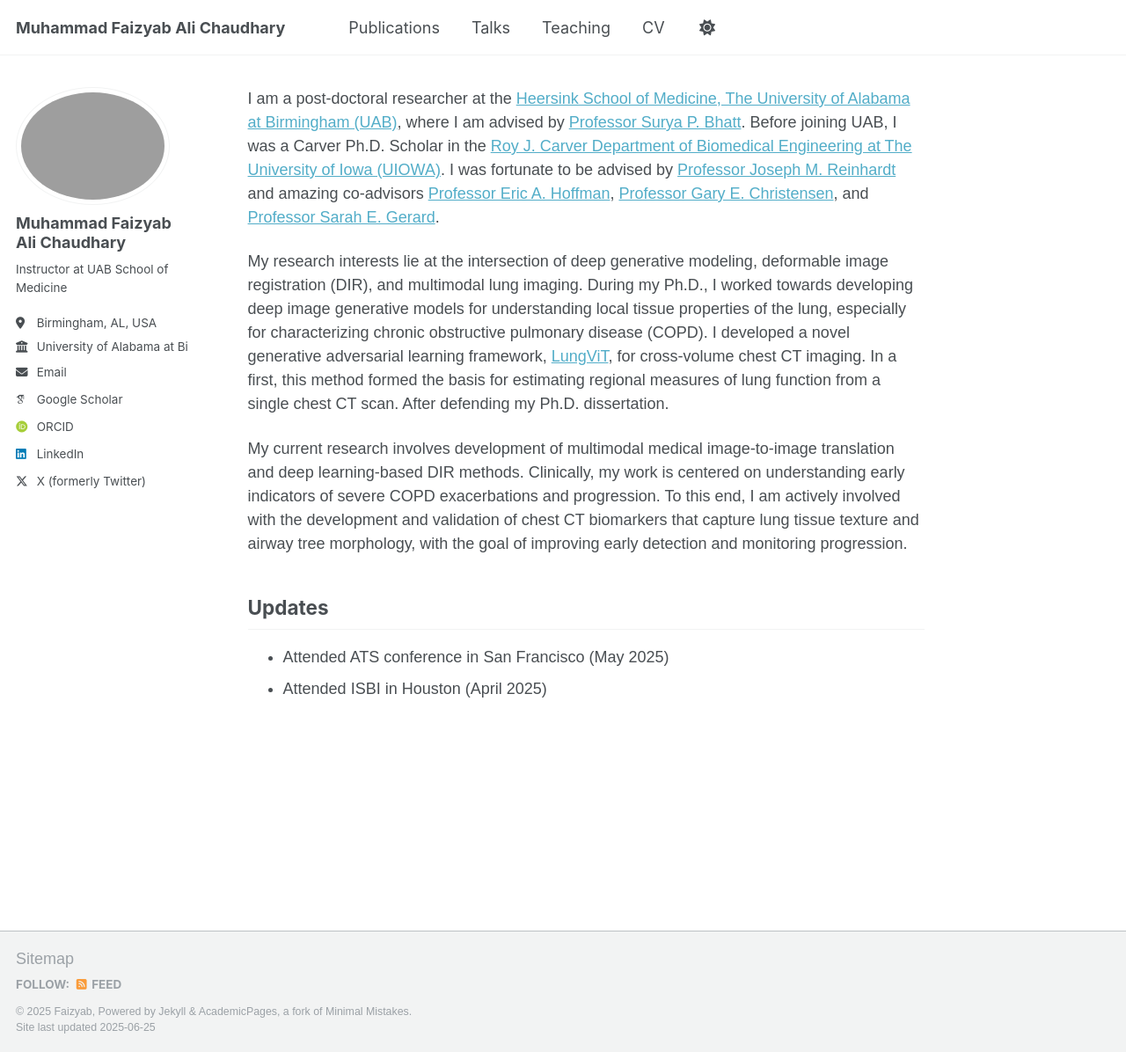
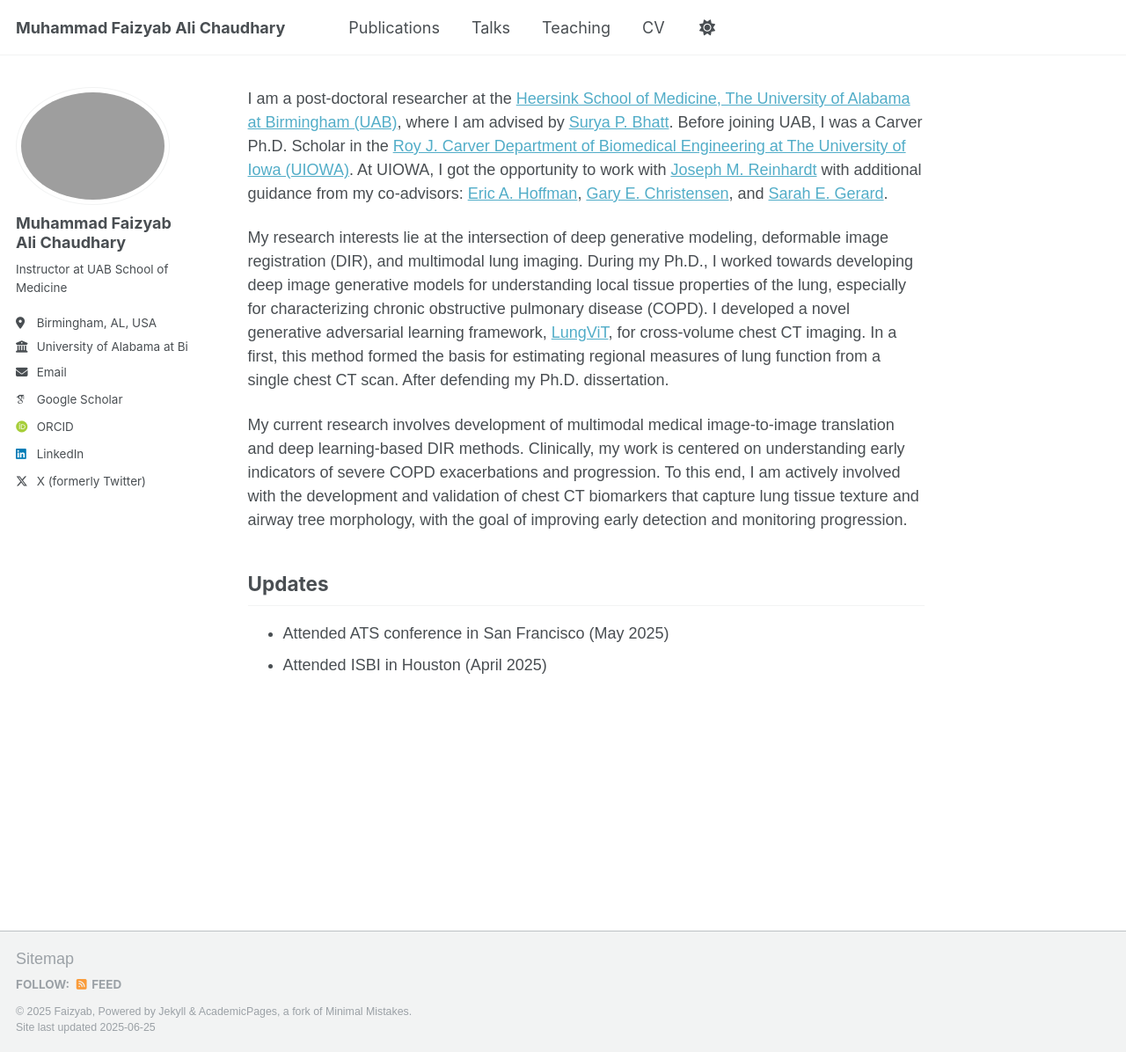
Before and after one commit to MFaizyabAli/mfaizyabali.github.io, a Jekyll site: the page built from _pages/about.md, in a window 1280 px wide and 1196 px high. Shown: the whole window at 88% size. Built offline with Jekyll 4.4.1, drawn with Linux system fonts in a browser that asks for light colours; some web fonts are replaced.

Commit message:
Update about.md

```diff
--- a/_pages/about.md
+++ b/_pages/about.md
@@ -6,7 +6,7 @@ redirect_from:
   - /about.html
 ---
 
-I am a post-doctoral researcher at the [Heersink School of Medicine, The University of Alabama at Birmingham (UAB)](https://www.uab.edu/medicine/home/), where I am advised by [Professor Surya P. Bhatt](https://scholars.uab.edu/631-surya-bhatt). Before joining UAB, I was a Carver Ph.D. Scholar in the [Roy J. Carver Department of Biomedical Engineering at The University of Iowa (UIOWA)](https://engineering.uiowa.edu/bme). I was fortunate to be advised by [Professor Joseph M. Reinhardt](https://engineering.uiowa.edu/directory/joseph-m-reinhardt) and amazing co-advisors [Professor Eric A. Hoffman](https://radiology.medicine.uiowa.edu/people/faculty/eric-hoffman), [Professor Gary E. Christensen](https://engineering.uiowa.edu/directory/gec), and [Professor Sarah E. Gerard](https://engineering.uiowa.edu/directory/sarah-e-gerard).
+I am a post-doctoral researcher at the [Heersink School of Medicine, The University of Alabama at Birmingham (UAB)](https://www.uab.edu/medicine/home/), where I am advised by [Surya P. Bhatt](https://scholars.uab.edu/631-surya-bhatt). Before joining UAB, I was a Carver Ph.D. Scholar in the [Roy J. Carver Department of Biomedical Engineering at The University of Iowa (UIOWA)](https://engineering.uiowa.edu/bme). At UIOWA, I got the opportunity to work with [Joseph M. Reinhardt](https://engineering.uiowa.edu/directory/joseph-m-reinhardt) with additional guidance from my co-advisors: [Eric A. Hoffman](https://radiology.medicine.uiowa.edu/people/faculty/eric-hoffman), [Gary E. Christensen](https://engineering.uiowa.edu/directory/gec), and [Sarah E. Gerard](https://engineering.uiowa.edu/directory/sarah-e-gerard).
 
 My research interests lie at the intersection of deep generative modeling, deformable image registration (DIR), and multimodal lung imaging. During my Ph.D., I worked towards developing deep image generative models for understanding local tissue properties of the lung, especially for characterizing chronic obstructive pulmonary disease (COPD). I developed a novel generative adversarial learning framework, [LungViT](https://ieeexplore.ieee.org/document/10439260), for cross-volume chest CT imaging. In a first, this method formed the basis for estimating regional measures of lung function from a single chest CT scan. After defending my Ph.D. dissertation.
 
```
